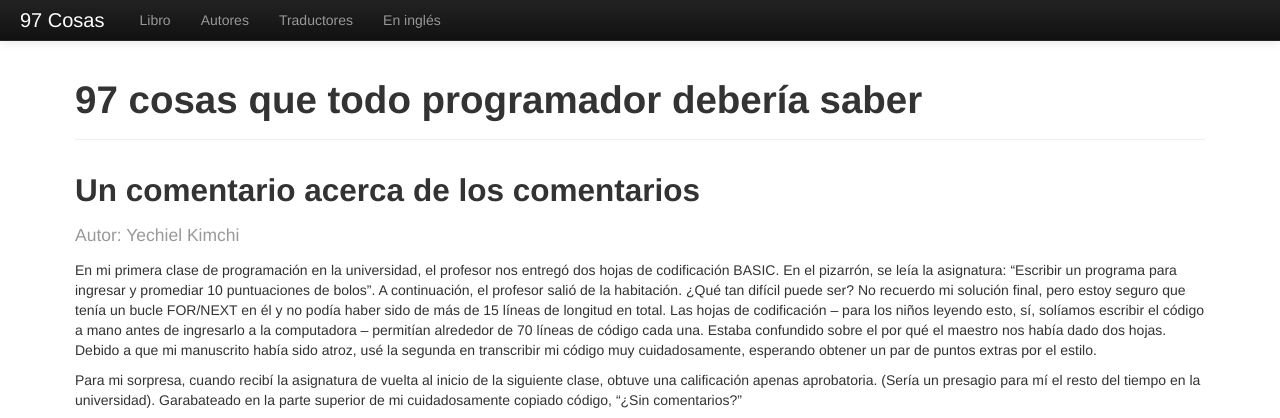
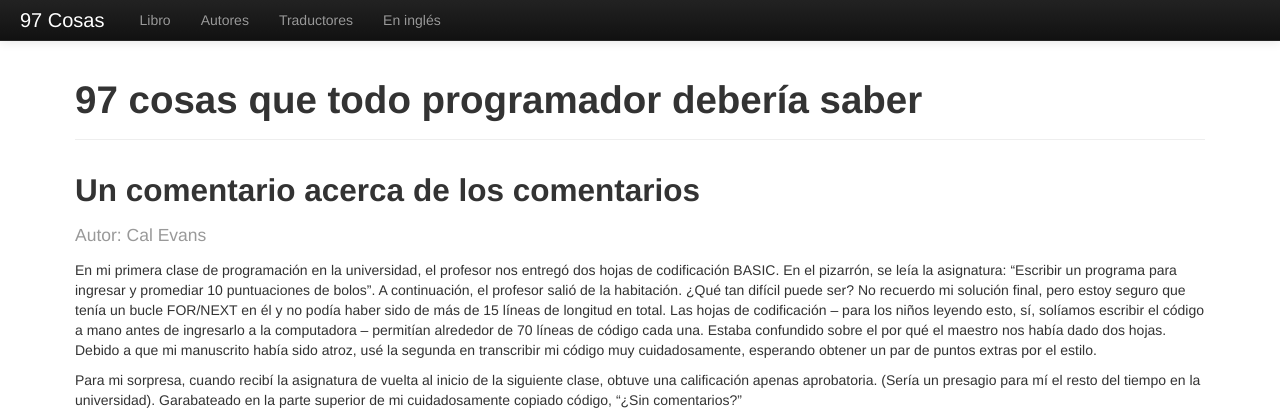
Before and after one commit to esparta/97cosas, a Jekyll site: the page built from libro/comentario-acerca-de-comentarios.md, in a window 1280 px wide and 968 px high. Shown: the top 418 px of the window. Built offline with Jekyll 4.4.1, drawn with Linux system fonts in a browser that asks for light colours.

Commit message:
Replicating changes on 622664c

```diff
--- a/libro/comentario-acerca-de-comentarios.md
+++ b/libro/comentario-acerca-de-comentarios.md
@@ -3,7 +3,7 @@ layout: page
 title: Un comentario acerca de los comentarios
 overview: true
 permalink: /libro/comentario-acerca-de-comentarios/
-author: Yechiel Kimchi
+author: Cal Evans
 ---
 
 En mi primera clase de programación en la universidad, el profesor nos entregó dos hojas de codificación BASIC. En el pizarrón, se leía la asignatura: "Escribir un programa para ingresar y promediar 10 puntuaciones de bolos". A continuación, el profesor salió de la habitación. ¿Qué tan difícil puede ser? No recuerdo mi solución final, pero estoy seguro que tenía un bucle FOR/NEXT en él y no podía haber sido de más de 15 líneas de longitud en total. Las hojas de codificación -- para los niños leyendo esto, sí, solíamos escribir el código a mano antes de ingresarlo a la computadora -- permitían alrededor de 70 líneas de código cada una. Estaba confundido sobre el por qué el maestro nos había dado dos hojas. Debido a que mi manuscrito había sido atroz, usé la segunda en transcribir mi código muy cuidadosamente, esperando obtener un par de puntos extras por el estilo.
```
Also changed, not shown: libro/codifica-con-la-razon.md (+1 -1 lines).
